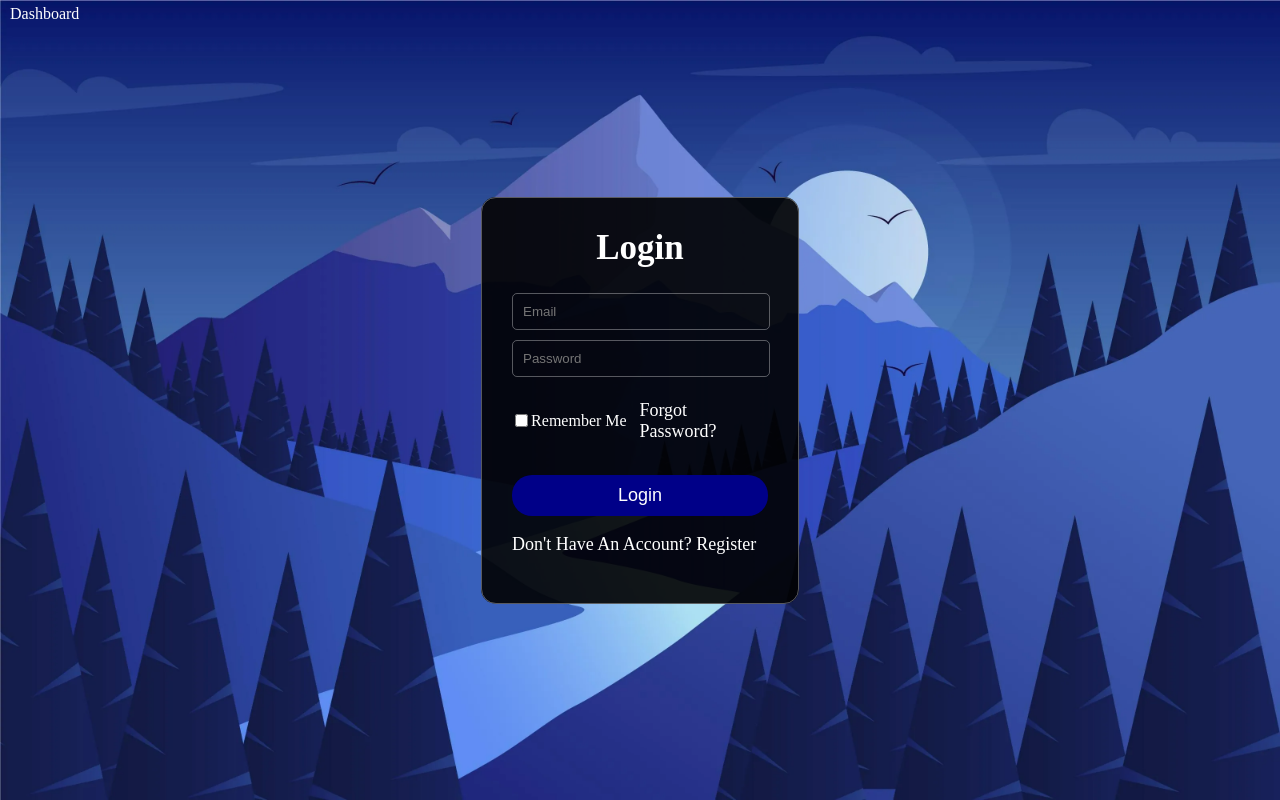
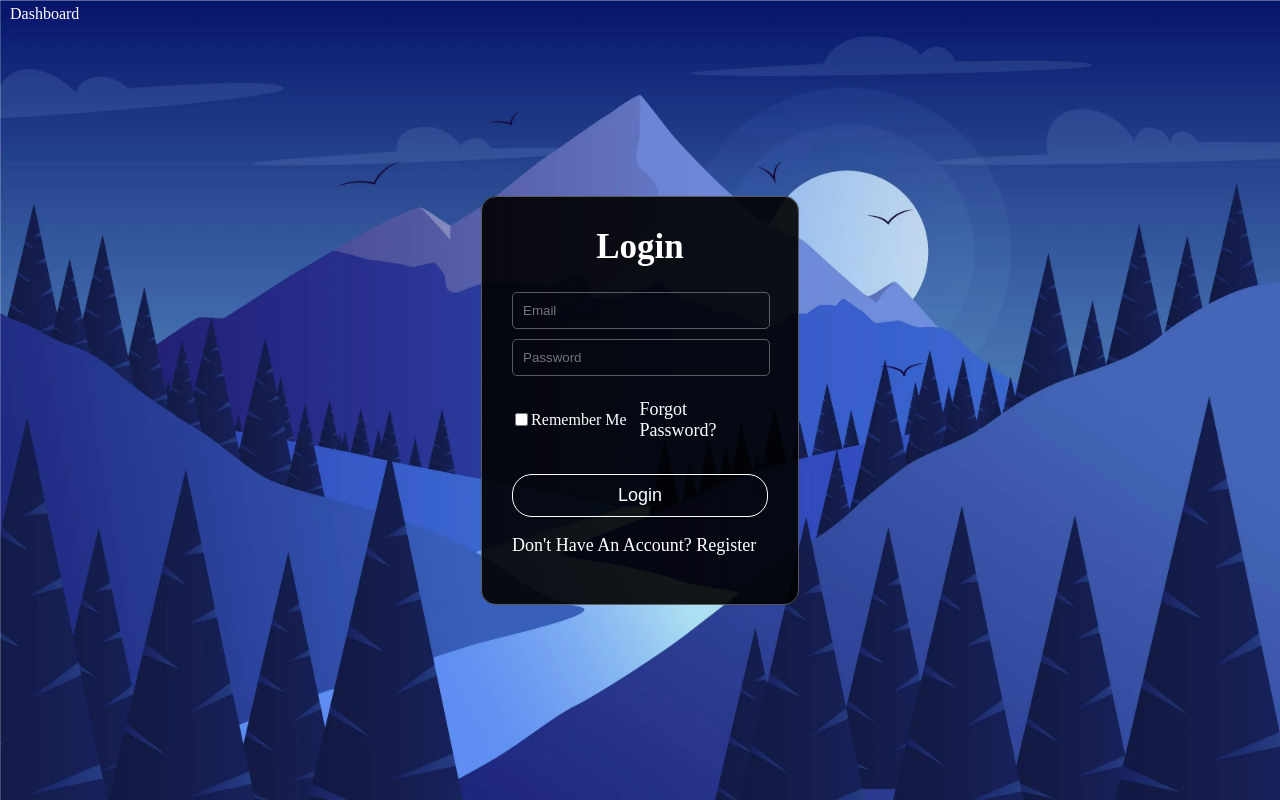
Before and after one commit to 100ravthakur/shiftmate, a React (Create React App) app: page /login in a window 1280 px wide. In both pictures the pointer is over the button "Login". Built offline with nearby package versions, Linux system fonts and the light colour scheme.

Commit message:
color updated

```diff
--- a/src/App.css
+++ b/src/App.css
@@ -77,10 +77,10 @@ button.login-btn {
   text-align: center;
   margin: 15px 0;
 }
-button.login-btn {
+button.login-btn:hover {
   padding: 10px 25px;
-  background: #000088;
-  border: none;
+  background: transparent;
+  border: 1px solid #fff;
   border-radius: 20px;
   color: #fff;
   font-size: 18px;
@@ -131,8 +131,8 @@ select {
 }
 .register-btn button:hover {
   padding: 8px 25px;
-  background: #000088;
-  border: none;
+  background: transparent;
+  border: 1px solid #fff;
   border-radius: 20px;
   font-size: 18px;
   color: #fff;
```
